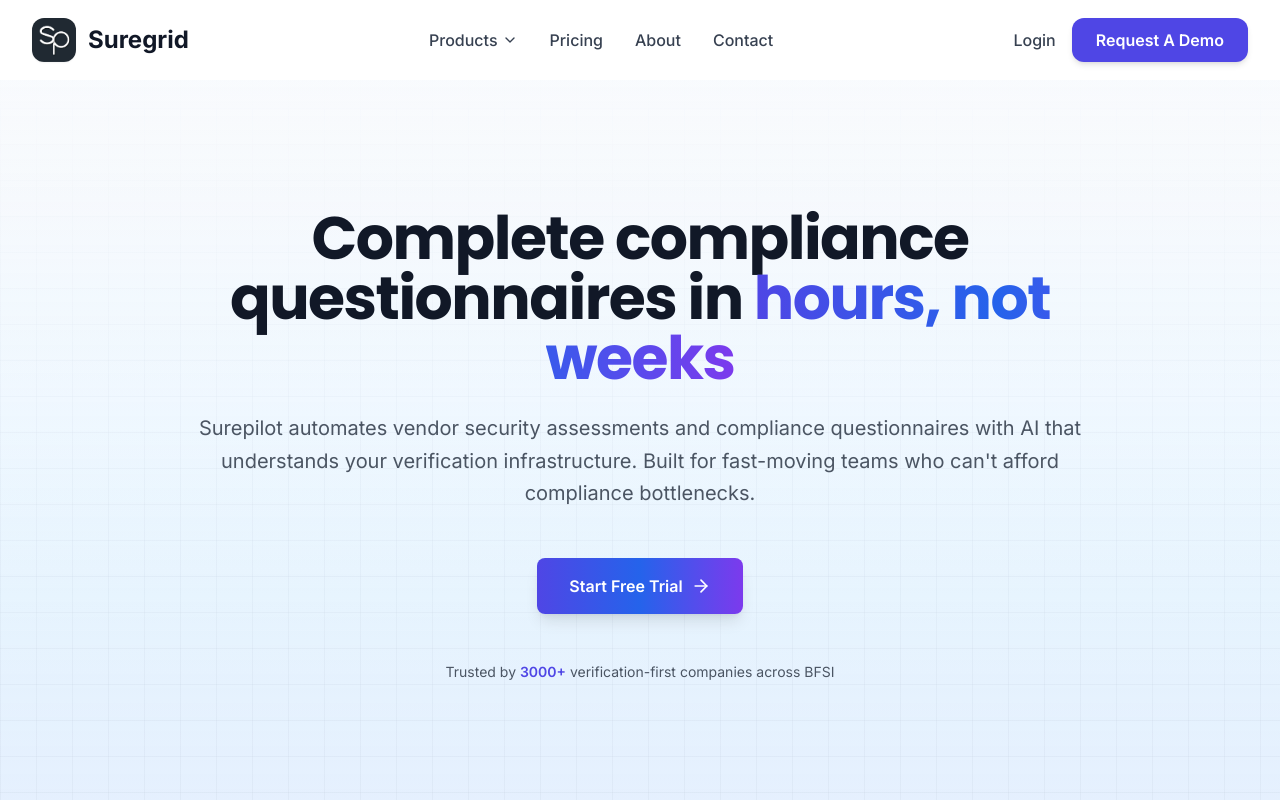
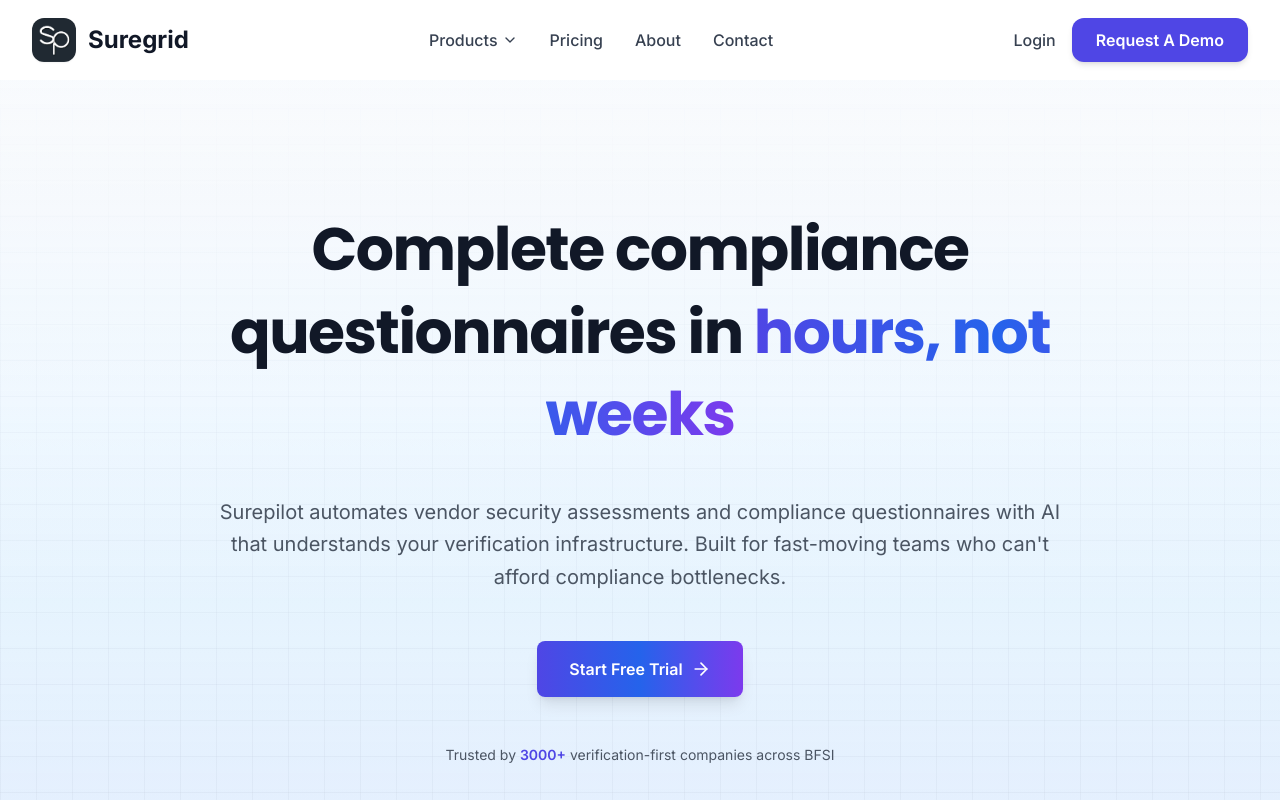
Before and after one commit to srijanshrestha2003/suregrid, a Next.js app: page /products/surepilot in a window 1280 px wide. Shown: the top 800 px of the page. Built offline with nearby package versions, Linux system fonts and the light colour scheme.

Commit message:
Fix hero section font padding and line spacing in surepilot page

```diff
--- a/app/products/surepilot/page.tsx
+++ b/app/products/surepilot/page.tsx
@@ -48,7 +48,7 @@ export default function SurePilotPage() {
               initial={{ opacity: 0, y: 20 }}
               animate={{ opacity: 1, y: 0 }}
               transition={{ duration: 0.5, delay: 0.1 }}
-              className="text-5xl lg:text-6xl font-bold tracking-tight mb-6"
+              className="text-5xl lg:text-6xl font-bold tracking-tight leading-snug lg:leading-snug mb-8 lg:mb-10 px-4"
             >
               <span className="text-gray-900">
                 Complete compliance questionnaires in{' '}
@@ -63,7 +63,7 @@ export default function SurePilotPage() {
               initial={{ opacity: 0, y: 20 }}
               animate={{ opacity: 1, y: 0 }}
               transition={{ duration: 0.5, delay: 0.2 }}
-              className="text-xl text-gray-600 mb-12 leading-relaxed"
+              className="text-xl text-gray-600 mb-12 leading-relaxed px-4 lg:px-6"
             >
               Surepilot automates vendor security assessments and compliance questionnaires with AI
               that understands your verification infrastructure. Built for fast-moving teams who can&apos;t afford
```
